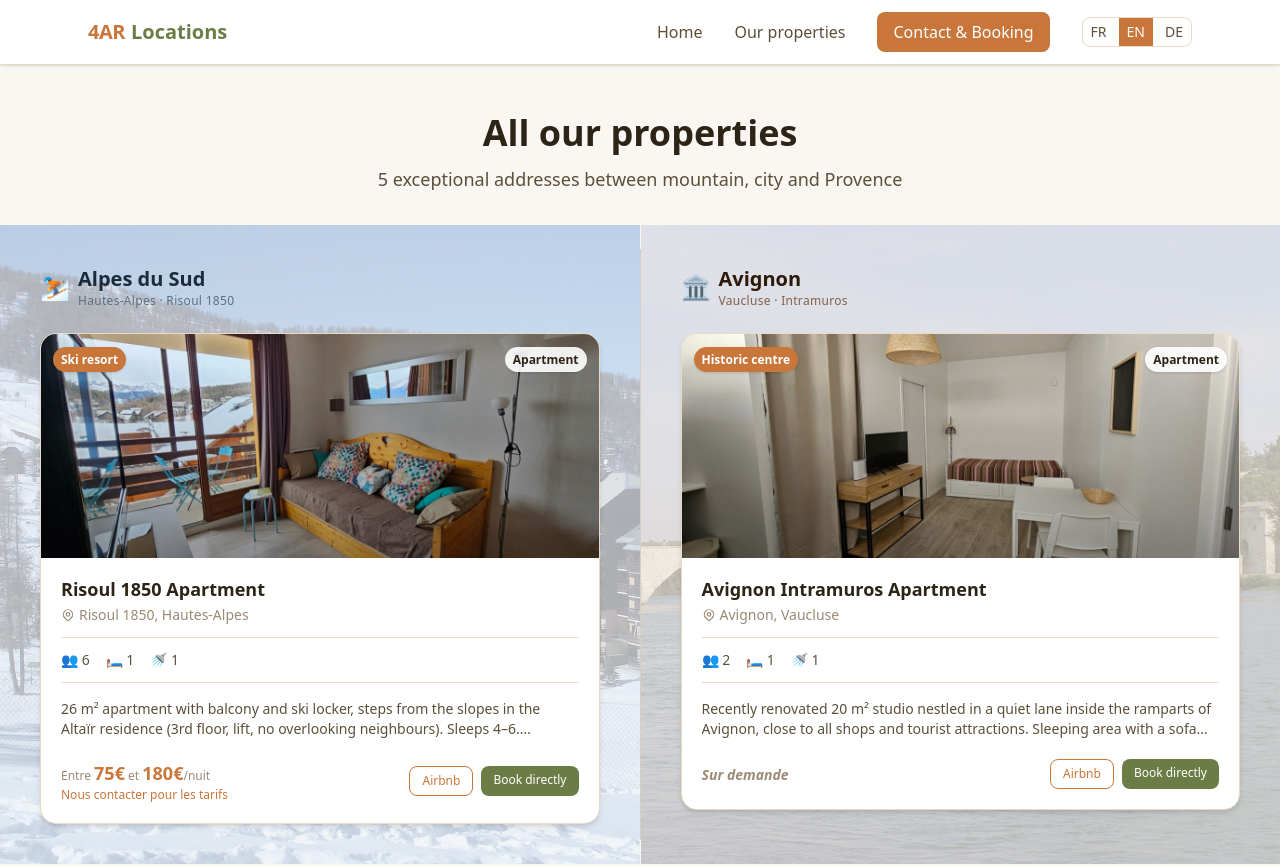
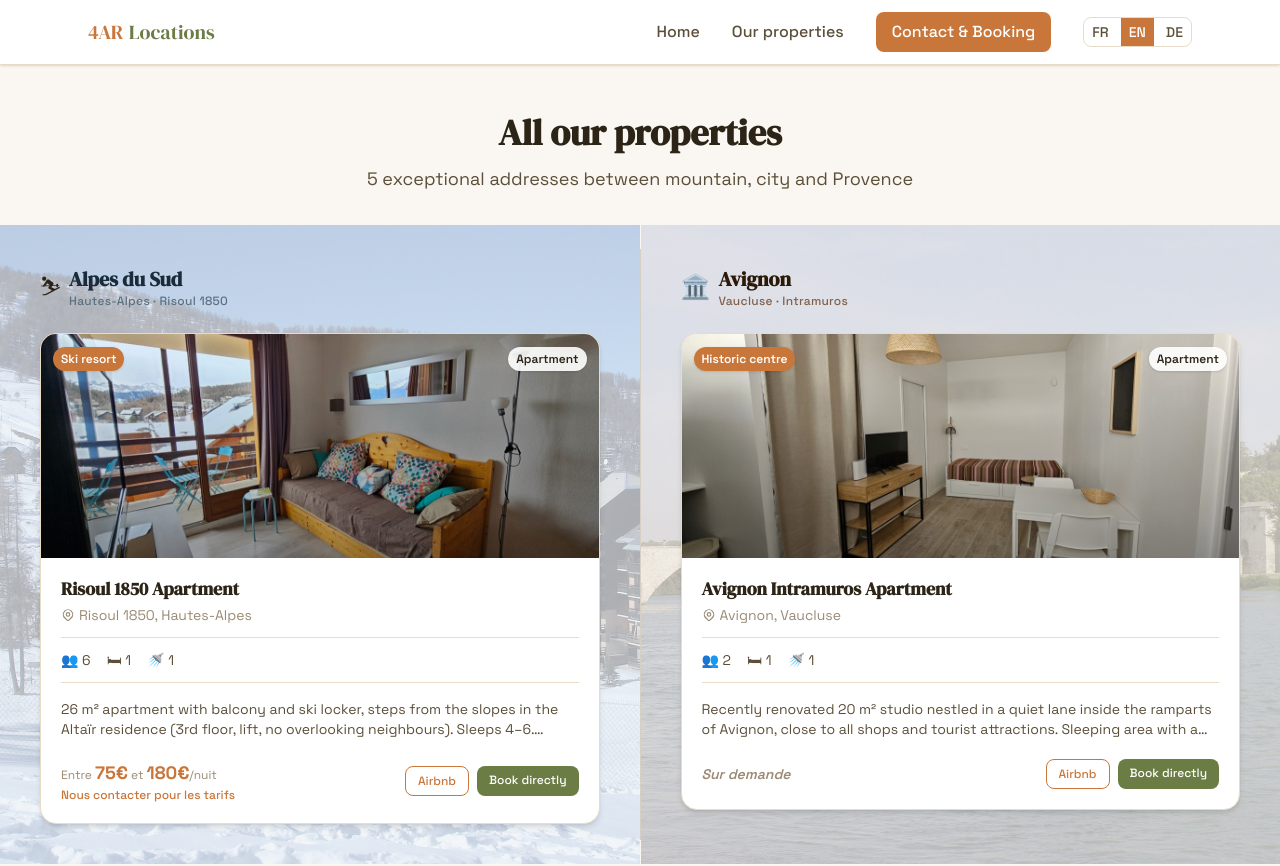
Before and after one commit to 4ARLocations/4ar-locations, a Next.js app: page /en/biens in a window 1280 px wide. Shown: the top 866 px of the page. Built offline with nearby package versions, Linux system fonts and the light colour scheme.

Commit message:
Polices DM Serif Display + Space Grotesk + corrections footer

```diff
--- a/app/[locale]/layout.tsx
+++ b/app/[locale]/layout.tsx
@@ -1,9 +1,25 @@
 import { NextIntlClientProvider } from 'next-intl';
 import { getMessages } from 'next-intl/server';
 import type { Metadata } from 'next';
+import { DM_Serif_Display, Space_Grotesk } from 'next/font/google';
 import Navbar from '@/components/Navbar';
 import Footer from '@/components/Footer';
 import '../globals.css';
+
+const dmSerif = DM_Serif_Display({
+  subsets: ['latin'],
+  weight: ['400'],
+  style: ['normal', 'italic'],
+  variable: '--font-serif',
+  display: 'swap',
+});
+
+const spaceGrotesk = Space_Grotesk({
+  subsets: ['latin'],
+  weight: ['300', '400', '500', '600', '700'],
+  variable: '--font-sans',
+  display: 'swap',
+});
 
 export const metadata: Metadata = {
   title: '4AR Locations — Provence & Alpes',
@@ -21,8 +37,8 @@ export default async function LocaleLayout({
   const messages = await getMessages();
 
   return (
-    <html lang={locale} className="h-full">
-      <body className="min-h-full flex flex-col bg-[#FAF7F2] text-[#2C2416]">
+    <html lang={locale} className={`h-full ${dmSerif.variable} ${spaceGrotesk.variable}`}>
+      <body className="min-h-full flex flex-col bg-[#FAF7F2] text-[#2C2416] font-sans">
         <NextIntlClientProvider messages={messages}>
           <Navbar locale={locale} />
           <main className="flex-1">{children}</main>
--- a/app/globals.css
+++ b/app/globals.css
@@ -10,9 +10,17 @@
   --color-stone-light: #5C4F3A;
   --color-lavender: #9B8EC4;
   --color-sand: #E8DCC8;
+
+  --font-sans: var(--font-sans, 'Space Grotesk', sans-serif);
+  --font-serif: var(--font-serif, 'DM Serif Display', serif);
 }
 
 body {
   background-color: #FAF7F2;
   color: #2C2416;
+  font-family: var(--font-sans);
 }
+
+h1, h2, h3 {
+  font-family: var(--font-serif);
+}
--- a/components/Navbar.tsx
+++ b/components/Navbar.tsx
@@ -17,8 +17,8 @@ export default function Navbar({ locale }: { locale: string }) {
       <div className="max-w-6xl mx-auto px-4 sm:px-6 flex items-center justify-between h-16">
         {/* Logo */}
         <Link href={localePath('')} className="flex items-center gap-1.5">
-          <span className="text-[#C8763A] font-bold text-xl tracking-tight">4AR</span>
-          <span className="text-[#6B7C45] font-semibold text-xl">Locations</span>
+          <span className="text-[#C8763A] text-xl tracking-tight font-serif">4AR</span>
+          <span className="text-[#6B7C45] text-xl font-serif">Locations</span>
         </Link>
 
         {/* Desktop nav */}
```
